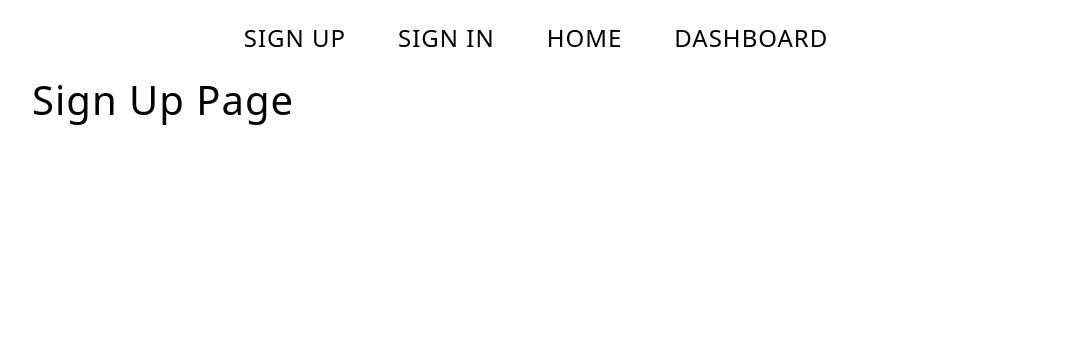
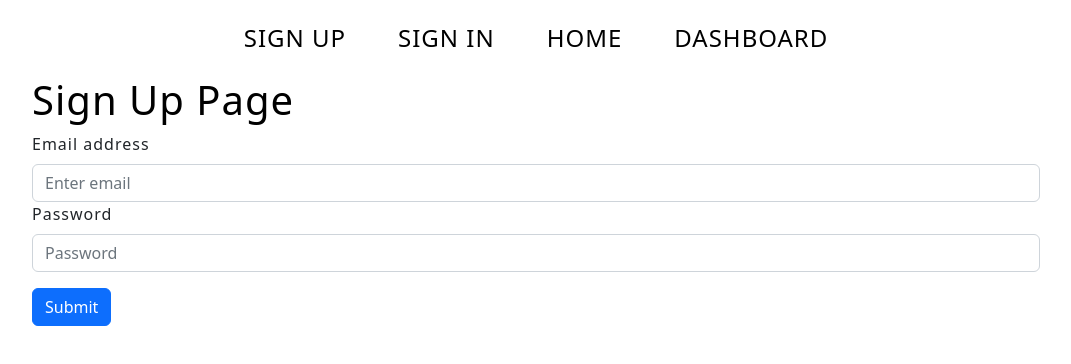
Before and after one commit to nodasxiros/email-client, a React (Create React App) app in the folder front/: page /signup in a window 1280 px wide. Shown: the top 364 px of the page, without its empty margins (104-1175 px from the left). Built offline with nearby package versions, Linux system fonts and the light colour scheme.

Commit message:
Updated signup page with signup form

```diff
--- /dev/null
+++ b/front/src/components/forms/SignUpForm.tsx
@@ -0,0 +1,73 @@
+import React, { SyntheticEvent, useState, useEffect } from 'react';
+import {
+  Button,
+  Alert,
+  Form,
+} from 'react-bootstrap';
+import client from '../../client';
+
+const SignUpForm: React.FC = () => {
+  const [email, setEmail] = useState<string>('');
+  const [password, setPassword] = useState<string>('');
+  const [isValid, setIsValid] = useState<boolean>(false);
+  const [error, setError] = useState<string>('');
+
+  const handleFormChange = (field: 'email' | 'password', value: string): void => {
+    switch (field) {
+      case 'email':
+        setEmail(value);
+        break;
+
+      case 'password':
+        setPassword(value);
+        break;
+    }
+  }
+
+  const handleSubmit = async (e: SyntheticEvent): Promise<void> => {
+    try {
+      e.preventDefault()
+      const { data: { access_token }} = await client.post(`/auth/signup`, { email, password });
+      console.log(access_token);
+      localStorage.setItem('access_token', access_token)
+    } catch (error: any) {
+      const { message: [errorMessage]} = error.response.data;
+      setError(`${error.message}: ${errorMessage}`);
+    }
+  }
+
+  useEffect(() => {
+
+  }, [email, password])
+
+  return (
+    <Form onSubmit={handleSubmit}>
+      <Form.Group>
+        <Form.Label>Email address</Form.Label>
+        <Form.Control
+          type="email"
+          name="email"
+          placeholder="Enter email"
+          value={email}
+          onChange={(e) => handleFormChange('email', e.target.value)}
+        />
+      </Form.Group>
+      <Form.Group className="mb-3" controlId="formBasicPassword">
+        <Form.Label>Password</Form.Label>
+        <Form.Control
+          type="password"
+          name="password"
+          placeholder="Password"
+          value={password}
+          onChange={(e) => handleFormChange('password', e.target.value)}
+        />
+      </Form.Group>
+      { error && <Alert variant={'danger'}>{error}</Alert>}
+      <Button variant="primary" type="submit">
+        Submit
+      </Button>
+    </Form>
+  )
+}
+
+export default SignUpForm;
--- a/front/src/components/pages/SignUp.tsx
+++ b/front/src/components/pages/SignUp.tsx
@@ -1,9 +1,11 @@
 import React from 'react';
+import SignUpForm from '../forms/SignUpForm';
 
 const SignUp: React.FC = () => {
   return (
     <>
       <h1 style={{color: 'black'}}>Sign Up Page</h1>
+      <SignUpForm />
     </>
   )
 }
```
